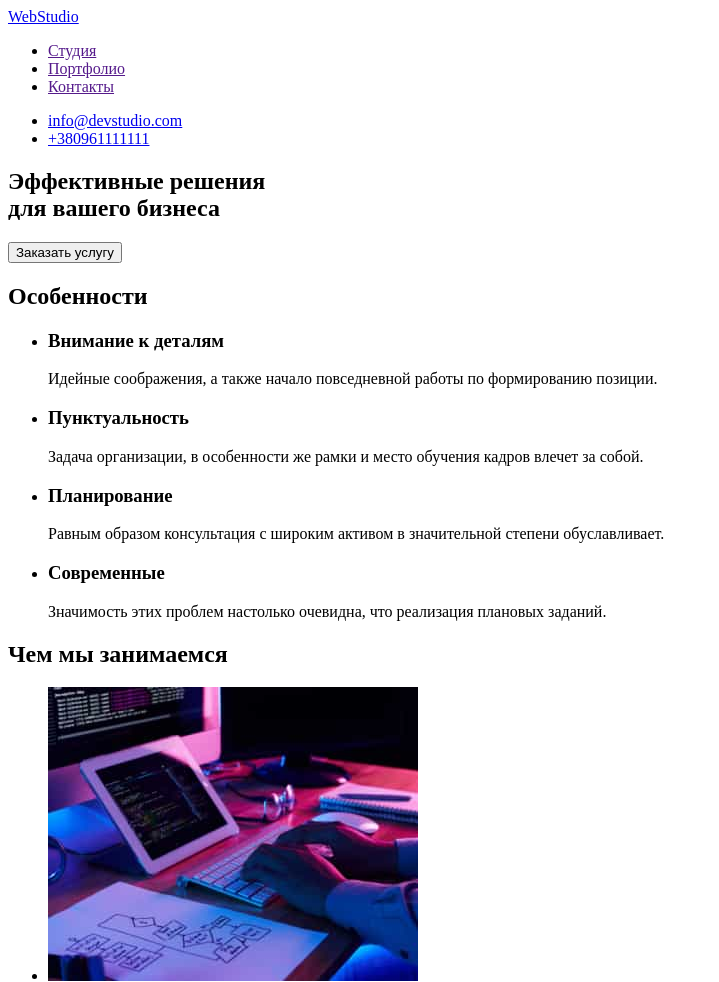
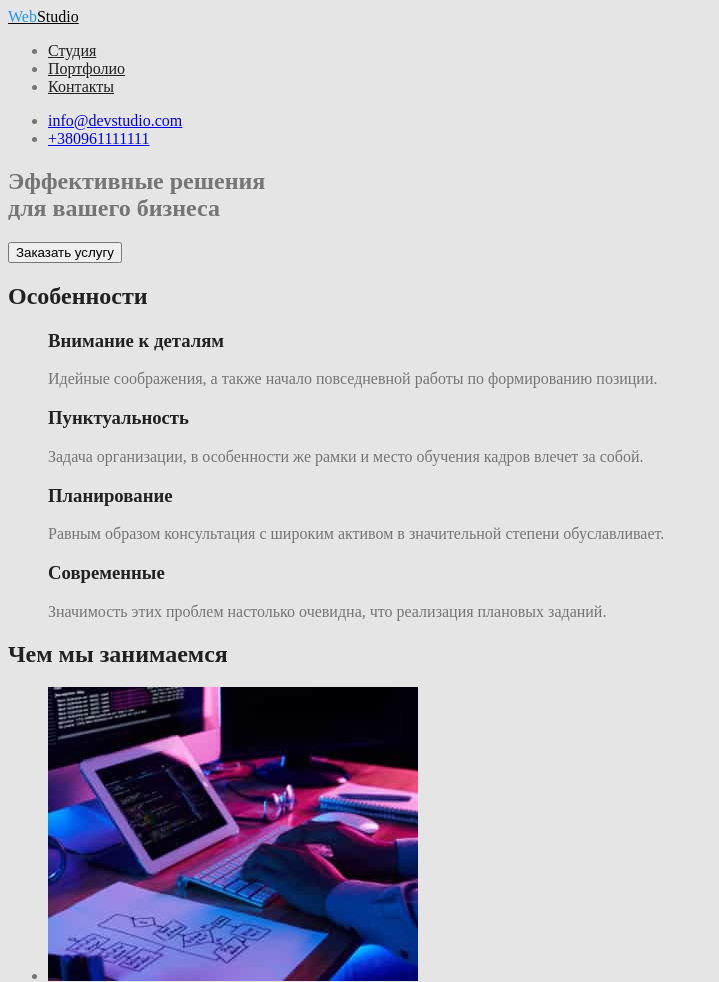
Before and after one commit to Mantiss777/goit-markup-hw-02, a plain HTML site: page index.html in a window 1280 px wide. Shown: the top 982 px of the page, without its empty margins (0-719 px from the left). Drawn offline with Linux system fonts and the light colour scheme.

Commit message:
added css styles
fonts color

```diff
--- a/css/styles.css
+++ b/css/styles.css
@@ -0,0 +1,56 @@
+/*  Глобальні параметри */
+:root {
+	--primary-text-color:#757575;
+	--title-text-color: #212121;
+	--accent-text-color:#2196F3;
+	--primary-bg-color:#E5E5E5;
+	--accent-bg-color:#2F303A;
+}
+
+body {
+	color: var(--primary-text-color);
+	background-color: var(--primary-bg-color);
+}
+/* header    ? чомусь точки не зникли???? Запитати ментора або самому розыбратись... */
+.header {
+	list-style: none;
+}
+
+/* logo */
+.logo {
+	color: #000000;
+}
+
+.logo-accent {
+	color: var(--accent-text-color);
+}
+
+/* Links to other pages or sections of the current page */
+
+.site-nav .link {
+	color: var(--title-text-color);
+	list-style: none;
+}
+
+.site-nav .link:hover,
+.site-nav .link:focus {
+	color: var(--accent-text-color);
+}
+
+
+
+/* main titles основні заголовки  */
+.section .section-title {
+	color: var(--title-text-color);
+
+}
+/* secondary titles заголовки другорядні */
+.feature-list .title {
+	color: var(--title-text-color);
+
+}
+/* забрав крапочки з списків */
+.feature-list {
+	list-style: none;
+
+}
--- a/index.html
+++ b/index.html
@@ -11,16 +11,16 @@
 
 
 	<!-- Page header -->
-   <header>
+   <header class="header">
 		<!-- Main navigation -->
 		<nav>
 			 <!--Logo-->
-			<a href="/">WebStudio</a>
+			<a href="/" class="logo"> <span class="logo-accent">Web</span>Studio</a>
 			<!--Links to other pages or sections of the current page -->
-			<ul>
-				<li><a href="">Студия</a></li>
-				<li><a href="">Портфолио</a></li>
-				<li><a href="">Контакты</a></li>
+			<ul class="site-nav">
+				<li><a href="" class="link">Студия</a></li>
+				<li><a href="" class="link">Портфолио</a></li>
+				<li><a href="" class="link">Контакты</a></li>
 			</ul>
 		</nav>
 
@@ -35,37 +35,37 @@
 
 	<main>
 	<!-- HERO -->
-			<section>
-			<h1>Эффективные решения <br> для вашего бизнеса</h1>
+			<section >
+			<h1 >Эффективные решения <br> для вашего бизнеса</h1>
 			<button type="button">Заказать услугу</button>
 		</section>
 
 	<!-- peculiarities - Особенности-->
-	<section>
-		<h2>Особенности</h2>
-		<ul>
+	<section class="section">
+		<h2 class="section-title">Особенности</h2>
+		<ul class="feature-list">
 			<li>
-				<h3>Внимание к деталям</h3>
+				<h3 class="title">Внимание к деталям</h3>
 				<p>Идейные соображения, а также начало повседневной работы по формированию позиции.</p>
 			</li>
 			<li>
-				<h3>Пунктуальность</h3>
+				<h3 class="title">Пунктуальность</h3>
 				<p>Задача организации, в особенности же рамки и место обучения кадров влечет за собой.</p>
 			</li>
 			<li>
-				<h3>Планирование</h3>
+				<h3 class="title">Планирование</h3>
 				<p>Равным образом консультация с широким активом в значительной степени обуславливает.</p>
 			</li>
 			<li>
-				<h3>Современные</h3>
+				<h3 class="title">Современные</h3>
 				<p>Значимость этих проблем настолько очевидна, что реализация плановых заданий.</p>
 			</li>
 		</ul>
 	</section>
 
 	<!--What are we doing - Чем мы занимаемся-->
-	<section>
-		<h2>Чем мы занимаемся</h2>
+	<section class="section">
+		<h2 class="section-title">Чем мы занимаемся</h2>
 		<ul>
 			<li>
 				<img src="./images/img_1.jpg" alt="десктопные приложения" width="370">
@@ -80,27 +80,27 @@
 	</section>
 
 	<!-- Our team - Наша команда-->
-	<section>
-		<h2>Наша команда</h2>
-		<ul>
+	<section class="section">
+		<h2 class="section-title">Наша команда</h2>
+		<ul class="feature-list">
 			<li>
 				<img src="./images/img_4.jpg" alt="Игорь Демьяненко" width="270">
-				<h3>Игорь Демьяненко</h3>
+				<h3 class="title">Игорь Демьяненко</h3>
 				<p>Product Designe</p>
 			</li>
 			<li>
 				<img src="./images/img_5.jpg" alt="Ольга Репина" width="270">
-				<h3>Ольга Репина</h3>
+				<h3 class="title">Ольга Репина</h3>
 				<p>Frontend Developer</p>
 			</li>
 			<li>
 				<img src="./images/img_6.jpg" alt="Николай Тарасов" width="270">
-				<h3>Николай Тарасов</h3>
+				<h3 class="title">Николай Тарасов</h3>
 				<p>Marketing</p>
 			</li>
 			<li>
 				<img src="./images/img_7.jpg" alt="Михаил Ермаков" width="270">
-				<h3>Михаил Ермаков</h3>
+				<h3 class="title">Михаил Ермаков</h3>
 				<p>UI Designer</p>
 			</li>
 		</ul>
```
